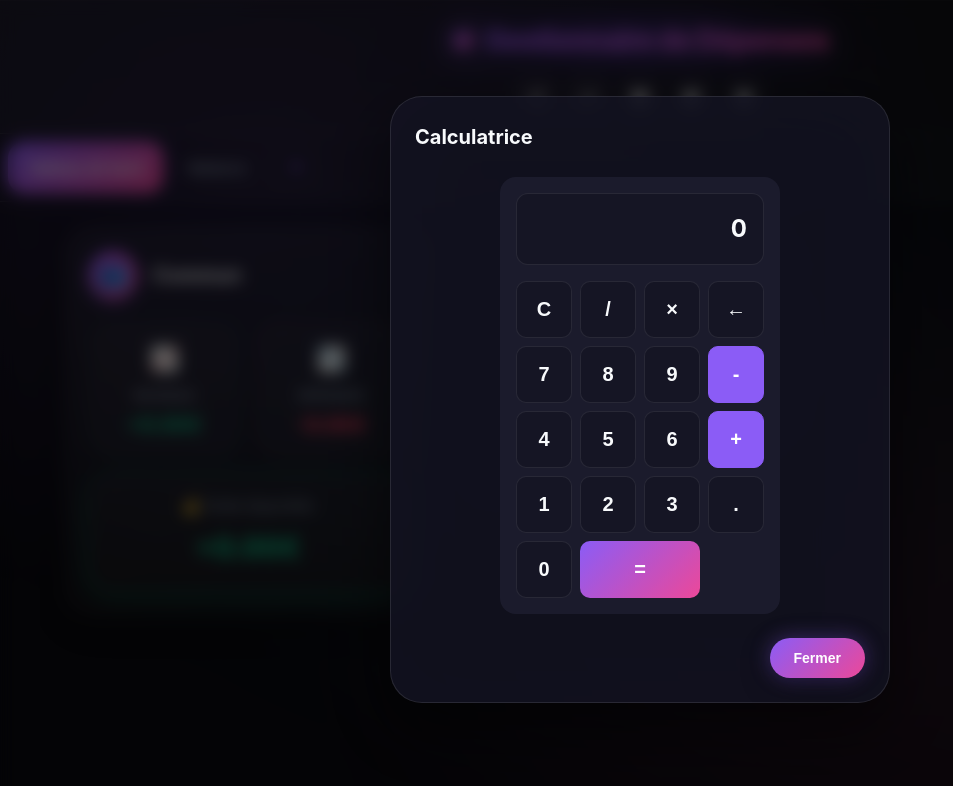
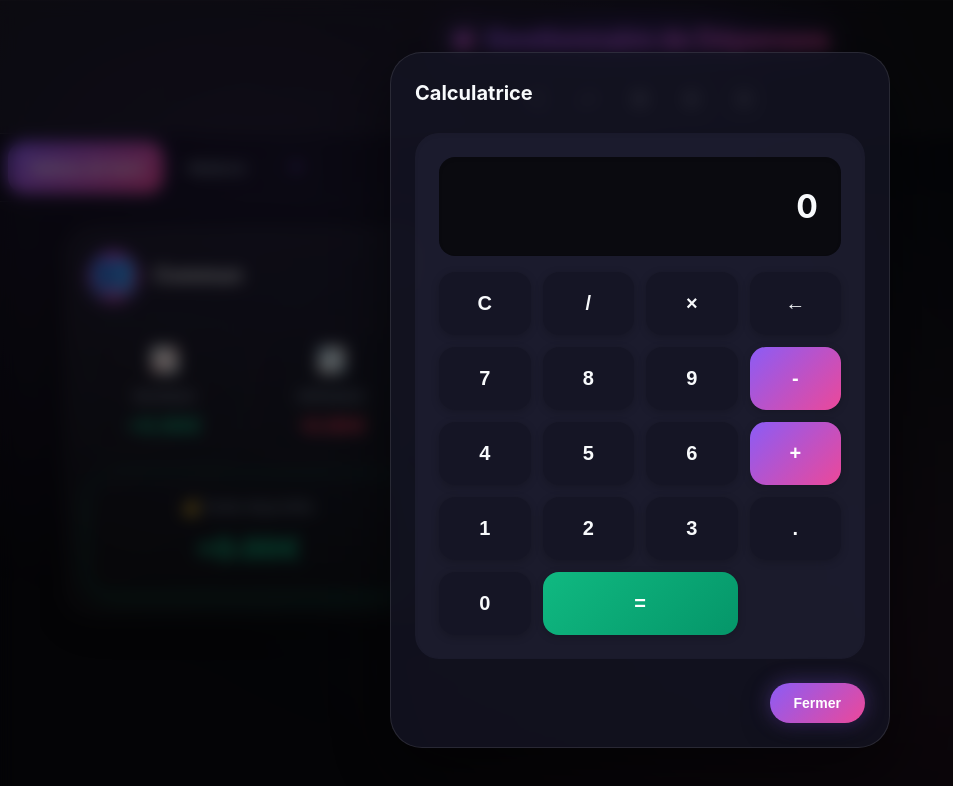
Before and after one commit to jhd71/Mon-Gestionnaire-de-Depenses, a plain HTML site: page index.html in a window 1280 px wide. Both pictures are taken after a click on the button "calculate". Shown: the whole page, without its empty margins (0-953 px from the left). Drawn offline with nearby package versions, Linux system fonts and the light colour scheme.

Commit message:
Update styles.css

```diff
--- a/css/styles.css
+++ b/css/styles.css
@@ -38,7 +38,7 @@
     --bg-primary: #0a0a0f;
     --bg-secondary: rgba(20, 20, 35, 0.8);
     --bg-tertiary: rgba(35, 35, 55, 0.6);
-    --bg-glass: rgba(255, 255, 255, 0.03);
+    /*--bg-glass: rgba(255, 255, 255, 0.03);*/
     --bg-glass-hover: rgba(255, 255, 255, 0.06);
     --text-primary: #f8fafc;
     --text-secondary: #94a3b8;
@@ -47,7 +47,7 @@
 
     /* ✨ Effets Glass */
     --glass-blur: blur(20px);
-    --glass-blur-strong: blur(40px);
+   /* --glass-blur-strong: blur(40px);*/
     --glass-bg: linear-gradient(135deg, rgba(255,255,255,0.05) 0%, rgba(255,255,255,0.02) 100%);
     --glass-border: 1px solid rgba(255, 255, 255, 0.1);
 
@@ -407,15 +407,15 @@ body::before {
 }
 
 .user-avatar {
-    width: 48px;
-    height: 48px;
+    width: 49px;
+    height: 49px;
     border-radius: var(--radius-full);
     background: var(--primary-gradient);
     display: flex;
-    align-items: center;
-    justify-content: center;
-    font-size: 1.5rem;
+    font-size: 2.2rem;
     box-shadow: 0 4px 15px var(--primary-glow);
+    justify-content: center;
+    align-items: flex-end;
 }
 
 .user-card h3 {
@@ -577,12 +577,13 @@ body::before {
     font-size: 0.875rem;
     font-weight: 600;
     transition: all var(--transition-fast);
-    display: inline-flex;
-    align-items: center;
+    display: inline-flex !important;
     gap: 0.5rem;
     position: relative;
     overflow: hidden;
     box-shadow: var(--shadow), 0 0 20px var(--primary-glow);
+    justify-content: center;
+    align-items: center;
 }
 
 .btn:hover {
@@ -1210,9 +1211,9 @@ body::before {
     font-size: 1.5rem;
     cursor: pointer;
     display: flex;
-    align-items: center;
-    justify-content: center;
-    transition: all var(--transition-fast);
+    transition: all var(--transition-fast);
+    align-items: flex-end;
+    justify-content: center;
 }
 
 .donation-close:hover {
@@ -1329,8 +1330,7 @@ body::before {
 }
 
 .about-contact-btn {
-    display: inline-flex;
-    align-items: center;
+    display: flex;
     gap: 0.5rem;
     background: var(--primary-gradient);
     color: white;
@@ -1340,6 +1340,7 @@ body::before {
     font-weight: 600;
     margin-top: 0.75rem;
     transition: all var(--transition-fast);
+    justify-content: center;
 }
 
 .about-contact-btn:hover {
@@ -1446,7 +1447,7 @@ body::before {
     }
 
     .header-buttons {
-        gap: 0.25rem;
+        gap: 1.25rem;
     }
 
     .btn-icon {
@@ -1455,7 +1456,7 @@ body::before {
     }
 
     .btn-icon .material-icons {
-        font-size: 1.125rem;
+        font-size: 1.5rem;
     }
 
     .content {
@@ -1523,7 +1524,7 @@ body::before {
     }
 
     .header h1 {
-        font-size: 1.375rem;
+        font-size: 1.7rem;
     }
 
     .header-icon {
@@ -1531,8 +1532,8 @@ body::before {
     }
 
     .header-buttons .btn-icon {
-        width: 38px;
-        height: 38px;
+        width: 45px;
+        height: 45px;
     }
 
     .tab {
@@ -1765,80 +1766,73 @@ body::before {
    🧮 CALCULATRICE
    =========================== */
 .calculator {
-    background: var(--bg-tertiary);
-    border-radius: 16px;
-    padding: 1rem;
-    max-width: 280px;
-    margin: 0 auto;
+    background-color: var(--bg-tertiary);
+    border-radius: var(--radius-xl);
+    padding: 1.5rem;
+    box-shadow: inset 0 2px 4px 0 rgb(0 0 0 / 0.06);
 }
 
 .calc-display {
-    background: var(--bg-secondary);
+    background-color: var(--bg-primary);
+    padding: 1.5rem;
+    text-align: right;
+    font-size: 2rem;
+    font-weight: 700;
+    border-radius: var(--radius-lg);
+    margin-bottom: 1rem;
+    min-height: 4rem;
+    word-wrap: break-word;
+    letter-spacing: -0.025em;
+    box-shadow: inset 0 2px 4px 0 rgb(0 0 0 / 0.06);
     color: var(--text-primary);
-    font-size: 1.5rem;
-    font-weight: 700;
-    text-align: right;
-    padding: 1rem;
-    border-radius: 12px;
-    margin-bottom: 1rem;
-    min-height: 60px;
-    display: flex;
-    align-items: center;
-    justify-content: flex-end;
-    word-break: break-all;
-    border: 1px solid var(--border);
 }
 
 .calc-buttons {
     display: grid;
     grid-template-columns: repeat(4, 1fr);
-    gap: 0.5rem;
+    gap: 0.75rem;
 }
 
 .calc-btn {
-    background: var(--bg-secondary);
-    color: var(--text-primary);
-    border: 1px solid var(--border);
-    border-radius: 10px;
-    padding: 1rem;
+    padding: 1.25rem;
     font-size: 1.25rem;
     font-weight: 600;
+    border: none;
+    background-color: var(--bg-secondary);
+    color: var(--text-primary);
+    border-radius: var(--radius-lg);
     cursor: pointer;
-    transition: all 0.2s ease;
-    min-height: 50px;
-    display: flex;
-    align-items: center;
-    justify-content: center;
+    transition: all var(--transition-fast);
+    box-shadow: var(--shadow-sm);
 }
 
 .calc-btn:hover {
-    background: var(--bg-glass-hover);
-    transform: scale(1.05);
+    background-color: var(--bg-primary);
+    transform: translateY(-2px);
+    box-shadow: var(--shadow);
 }
 
 .calc-btn:active {
-    transform: scale(0.95);
+    transform: translateY(0);
 }
 
 .calc-btn.operator {
-    background: var(--primary);
+    background: var(--primary-gradient);
     color: white;
-    border-color: var(--primary);
 }
 
 .calc-btn.operator:hover {
-    background: var(--primary-dark);
+    box-shadow: 0 4px 12px rgba(59, 130, 246, 0.3);
 }
 
 .calc-btn.equal {
+    background: var(--success-gradient);
+    color: white;
     grid-column: span 2;
-    background: linear-gradient(135deg, #8b5cf6 0%, #ec4899 100%);
-    color: white;
-    border: none;
 }
 
 .calc-btn.equal:hover {
-    opacity: 0.9;
+    box-shadow: 0 4px 12px rgba(16, 185, 129, 0.3);
 }
 
 /* ===========================
```
